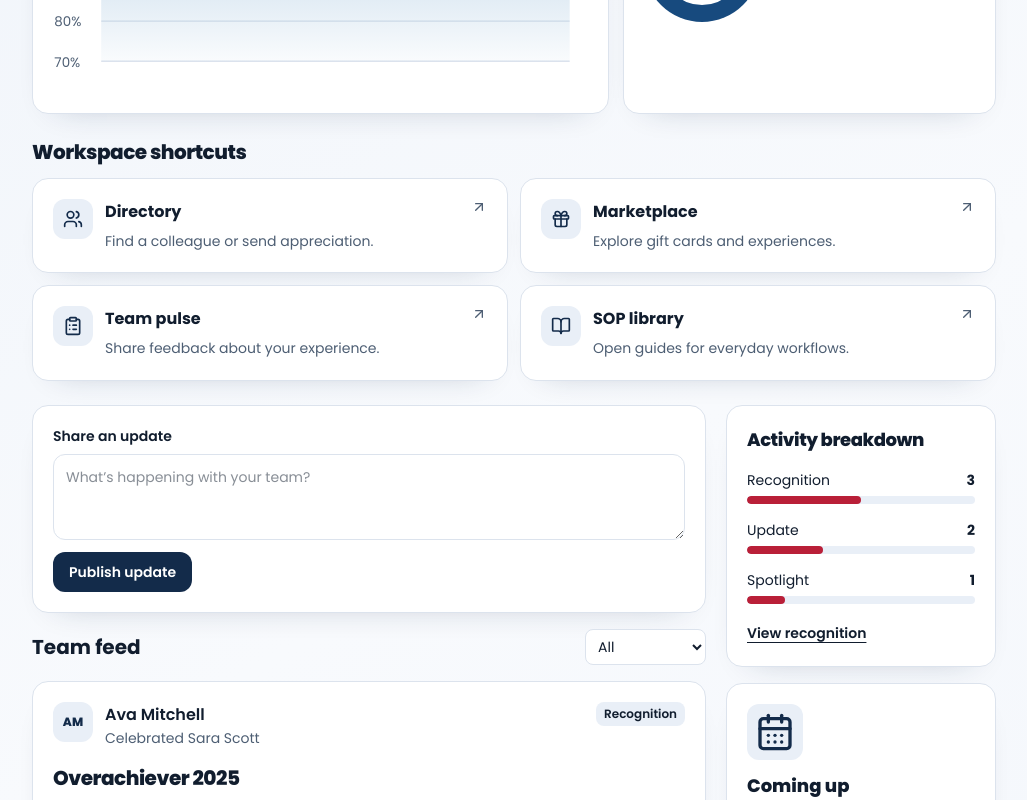
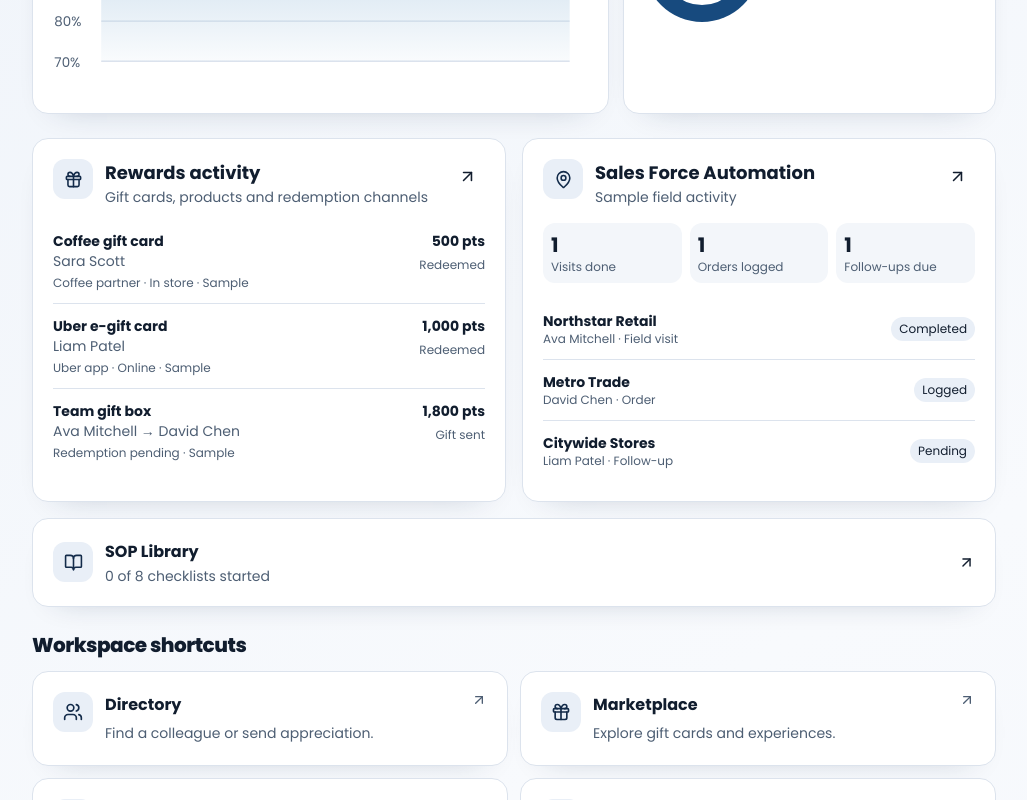
Before and after one commit to anshulmalik1008/Budgetree-engage, a Next.js app: page / in a window 1280 px wide. Shown: the part 1080-1880 px from the top of the page, without its empty margins (244-1271 px from the left). Built offline with nearby package versions, Linux system fonts and the light colour scheme.

Commit message:
Show rewards, SOP and sales activity on dashboard

```diff
--- /dev/null
+++ b/components/dashboard-activity.jsx
@@ -0,0 +1,70 @@
+import Link from 'next/link';
+import { ArrowUpRight, BookOpen, Gift, MapPin } from 'lucide-react';
+import { guides, href } from '../lib/workspace';
+
+const number = new Intl.NumberFormat('en-IN');
+const demoRewards = [
+  { id: 'demo-coffee', actor: 'Sara Scott', name: 'Coffee gift card', cost: 500, status: 'Redeemed', channel: 'Coffee partner · In store' },
+  { id: 'demo-ride', actor: 'Liam Patel', name: 'Uber e-gift card', cost: 1000, status: 'Redeemed', channel: 'Uber app · Online' },
+  { id: 'demo-team', actor: 'Ava Mitchell', name: 'Team gift box', cost: 1800, recipient: 'David Chen', status: 'Gift sent' },
+];
+const demoSales = [
+  { id: 'visit', rep: 'Ava Mitchell', account: 'Northstar Retail', type: 'Field visit', status: 'Completed' },
+  { id: 'order', rep: 'David Chen', account: 'Metro Trade', type: 'Order', status: 'Logged' },
+  { id: 'follow-up', rep: 'Liam Patel', account: 'Citywide Stores', type: 'Follow-up', status: 'Pending' },
+  { id: 'second-visit', rep: 'Sara Scott', account: 'Cornerstone Distribution', type: 'Field visit', status: 'Scheduled' },
+];
+
+export function RewardsActivity({ history, compact = false }) {
+  const entries = compact ? [...history, ...demoRewards].slice(0, 4) : [...history, ...demoRewards];
+  return <section className="card min-w-0">
+    <div className="flex items-start gap-3">
+      <span className="panel-icon"><Gift size={19} aria-hidden="true" /></span>
+      <div className="grow"><h2 className="text-lg font-bold">Rewards activity</h2><p className="text-sm text-muted">Gift cards, products and redemption channels</p></div>
+      {compact && <Link aria-label="View rewards history" className="shrink-0 p-2" href={href('rewards', 'history')}><ArrowUpRight size={19} aria-hidden="true" /></Link>}
+    </div>
+    <ul className="mt-3 divide-y divide-line">
+      {entries.map(entry => <li key={entry.id} className="flex flex-wrap items-start justify-between gap-2 py-3">
+        <div className="min-w-0"><h3 className="break-words text-sm font-bold">{entry.name}</h3>
+          <p className="text-sm text-muted">{entry.actor ?? 'Workspace user'}{entry.recipient ? ' → ' + entry.recipient : ''}</p>
+          <p className="mt-1 text-xs text-muted">{entry.channel ?? (entry.recipient ? 'Redemption pending' : 'Channel unavailable')}{entry.id.startsWith('demo-') ? ' · Sample' : ''}</p>
+        </div>
+        <div className="shrink-0 text-right"><span className="block text-sm font-bold">{number.format(entry.cost)} pts</span><span className="text-xs text-muted">{entry.status ?? (entry.recipient ? 'Gift sent' : 'Redeemed')}</span></div>
+      </li>)}
+    </ul>
+  </section>;
+}
+
+export function SalesActivity({ updates, compact = false, onComplete }) {
+  const rows = demoSales.map(row => ({ ...row, status: updates?.[row.id] ?? row.status }));
+  const counters = [
+    ['Visits done', rows.filter(row => row.type === 'Field visit' && row.status === 'Completed').length],
+    ['Orders logged', rows.filter(row => row.type === 'Order').length],
+    ['Follow-ups due', rows.filter(row => row.type === 'Follow-up' && row.status === 'Pending').length],
+  ];
+  return <section className="card min-w-0">
+    <div className="flex items-start gap-3">
+      <span className="panel-icon"><MapPin size={19} aria-hidden="true" /></span>
+      <div className="grow"><h2 className="text-lg font-bold">Sales Force Automation</h2><p className="text-sm text-muted">Sample field activity</p></div>
+      {compact && <Link aria-label="View sales field activity" className="shrink-0 p-2" href={href('overview', 'sfa')}><ArrowUpRight size={19} aria-hidden="true" /></Link>}
+    </div>
+    <div className="my-4 grid grid-cols-3 gap-2">{counters.map(([label, quantity]) => <div key={label} className="min-w-0 rounded-xl bg-canvas p-2"><strong className="block text-xl">{quantity}</strong><span className="block text-xs text-muted">{label}</span></div>)}</div>
+    <ul className="divide-y divide-line">{rows.slice(0, compact ? 3 : rows.length).map(row => <li key={row.id} className="flex flex-wrap items-center justify-between gap-2 py-3">
+      <div><h3 className="text-sm font-bold">{row.account}</h3><p className="text-xs text-muted">{row.rep} · {row.type}</p></div>
+      {onComplete && ['Pending', 'Scheduled'].includes(row.status) ? <button type="button" className="button button-light" onClick={() => onComplete(row.id)}>Mark complete</button> : <span className="rounded-full bg-mint px-2 py-1 text-xs">{row.status}</span>}
+    </li>)}</ul>
+  </section>;
+}
+
+export function DashboardActivity({ data }) {
+  const started = guides.sop.filter(([name]) => data.sopProgress?.[name]?.length).length;
+  return <section aria-label="Rewards and field activity" className="grid gap-4 xl:grid-cols-2">
+    <RewardsActivity history={data.history} compact />
+    <SalesActivity updates={data.salesUpdates} compact />
+    <Link href={href('resources', 'sop')} className="card flex items-center gap-3 xl:col-span-2">
+      <span className="panel-icon"><BookOpen size={19} aria-hidden="true" /></span>
+      <span className="grow"><strong className="block">SOP Library</strong><span className="block text-sm text-muted">{started} of {guides.sop.length} checklists started</span></span>
+      <ArrowUpRight size={17} aria-hidden="true" />
+    </Link>
+  </section>;
+}
--- a/components/workspace-panels.jsx
+++ b/components/workspace-panels.jsx
@@ -7,6 +7,7 @@ import { hrPages } from '../lib/hr-pages';
 const number = new Intl.NumberFormat('en-IN');
 
 const descriptions = {
+  sfa: 'Track field visits, orders and sales follow-ups.',
   events: 'Browse upcoming team events and manage your RSVP.',
   polls: 'Vote on what the team should do next.',
   ideas: 'Capture suggestions for improving the employee experience.',
--- a/components/workspace.jsx
+++ b/components/workspace.jsx
@@ -6,6 +6,7 @@ import { BookOpen, CalendarDays, ChevronDown, ChevronRight, ClipboardList, Gift,
 import { catalog, guides, href, initialData, navigation, people } from '../lib/workspace';
 
 import { Operations, SopLibrary, WorkspaceCopilot } from './pro-tools';
+import { DashboardActivity, RewardsActivity, SalesActivity } from './dashboard-activity';
 import { DashboardCharts } from './dashboard-charts';
 import { hrPages } from '../lib/hr-pages';
 import { EngagementTools } from './engagement-tools';
@@ -107,7 +108,11 @@ export default function Workspace({ section, page }) {
     } else if (action.kind === 'Redeem' || action.kind === 'Gift') {
       const [name, cost] = action.item;
       if (data.balance < cost) { setNotice('You need ' + points(cost - data.balance) + ' more.'); return; }
-      const entry = { id: crypto.randomUUID(), name, cost, recipient };
+      const entry = {
+        id: crypto.randomUUID(), name, cost, recipient, actor: data.name,
+        status: recipient ? 'Gift sent' : 'Redeemed',
+        channel: recipient ? null : 'Rewards Shop · Demo',
+      };
       save(previous => previous.balance < cost ? previous : { ...previous, balance: previous.balance - cost, history: [entry, ...previous.history] }, 'Demo transaction recorded.');
     } else {
       publish(body, action.kind, recipient);
@@ -157,6 +162,7 @@ export default function Workspace({ section, page }) {
           {page === 'dashboard' && <DashboardHero data={data} onRecognise={() => setAction({ kind: 'Recognition' })} />}
           {page === 'dashboard' && <Operations data={data} />}
           {page === 'dashboard' && <DashboardCharts records={data.hrRecords?.attendance ?? hrPages.attendance.rows} />}
+          {page === 'dashboard' && <DashboardActivity data={data} />}
           {page === 'dashboard' && <WorkspaceShortcuts />}
           <div className="grid gap-5 xl:grid-cols-[minmax(0,1fr)_270px]">
             <div className="grid gap-4">
@@ -225,7 +231,11 @@ export default function Workspace({ section, page }) {
         </>;
       }
       case 'history':
-        return <Card>{data.history.length ? <ul className="divide-y divide-line">{data.history.map(entry => <li key={entry.id} className="flex justify-between gap-3 py-3"><div><strong>{entry.name}</strong><p className="text-sm text-muted">{entry.recipient ? 'Gift to ' + entry.recipient : 'Personal redemption'}</p></div><span>{points(entry.cost)}</span></li>)}</ul> : <p className="text-muted">No reward transactions yet.</p>}</Card>;
+        return <RewardsActivity history={data.history} />;
+      case 'sfa':
+        return <SalesActivity updates={data.salesUpdates} onComplete={id => save(previous => ({
+          ...previous, salesUpdates: { ...previous.salesUpdates, [id]: 'Completed' },
+        }), 'Sales activity updated.')} />;
       case 'engagement':
       case 'lifecycle':
         return survey();
```
Also changed, not shown: lib/workspace.js.
